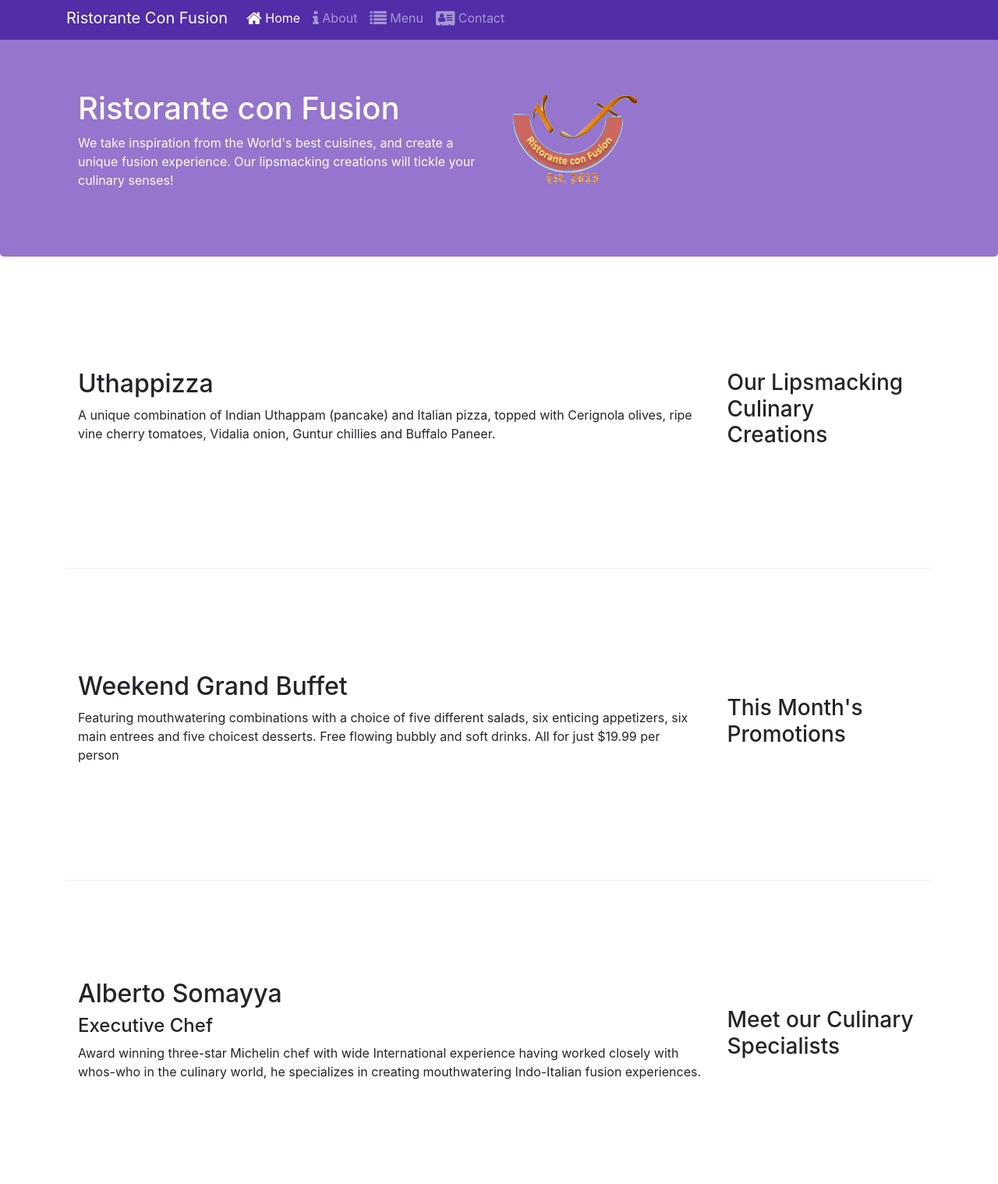
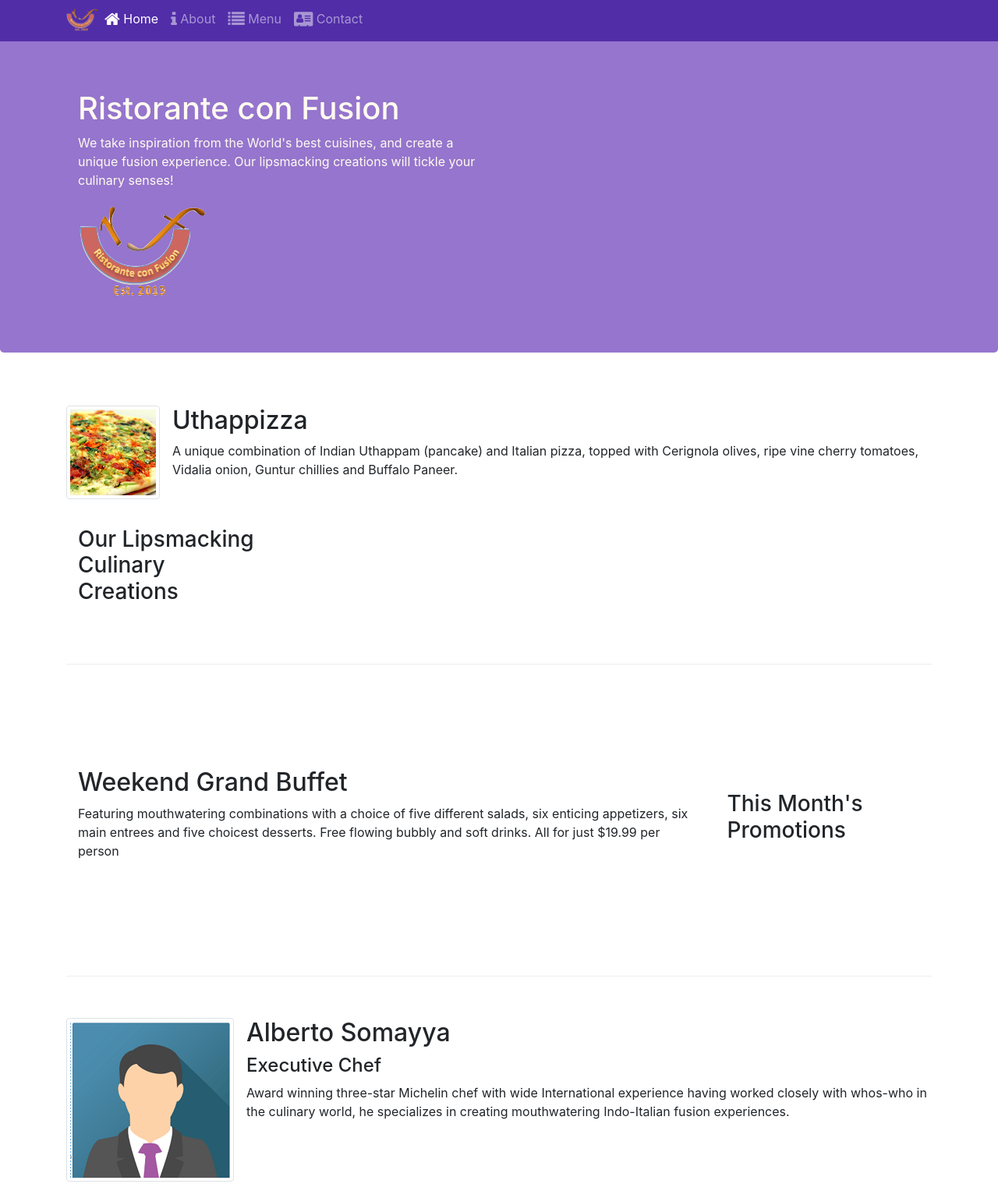
Before and after one commit to DuongHuynhTrung/Exercise5_Bootstrap, a website: page index.html in a window 1280 px wide. Shown: the part 5-1523 px from the top of the page at 78% size. Drawn offline with nearby package versions, Linux system fonts and the light colour scheme.

Commit message:
Images and Media

```diff
--- a/index.html
+++ b/index.html
@@ -23,13 +23,17 @@
             <button class="navbar-toggler" type="button" data-toggle="collapse" data-target="#Navbar">
                 <span class="navbar-toggler-icon"></span>
             </button>
-            <a class="navbar-brand" href="#">Ristorante Con Fusion</a>
+            <a class="navbar-brand mr-auto" href="#"><img src="img/logo.png" height="30" width="41"></a>
             <div class="collapse navbar-collapse" id="Navbar">
                 <ul class="navbar-nav mr-auto">
-                    <li class="nav-item active"><a class="nav-link" href="#"><span class="fa fa-home fa-lg"></span> Home</a></li>
-                    <li class="nav-item"><a class="nav-link" href="./aboutus.html"><span class="fa fa-info fa-lg"></span> About</a></1i>
-                    <li class="nav-item"><a class="nav-link" href="#"><span class="fa fa-list fa-lg"></span> Menu</a></li>
-                    <li class="nav-item"><a class="nav-link" href="./contactus.html"><span class="fa fa-address-card fa-lg"></span> Contact</a></li>
+                    <li class="nav-item active"><a class="nav-link" href="#"><span class="fa fa-home fa-lg"></span>
+                            Home</a></li>
+                    <li class="nav-item"><a class="nav-link" href="./aboutus.html"><span
+                                class="fa fa-info fa-lg"></span> About</a></1i>
+                    <li class="nav-item"><a class="nav-link" href="#"><span class="fa fa-list fa-lg"></span> Menu</a>
+                    </li>
+                    <li class="nav-item"><a class="nav-link" href="./contactus.html"><span
+                                class="fa fa-address-card fa-lg"></span> Contact</a></li>
                 </ul>
             </div>
         </div>
@@ -43,9 +47,9 @@
                     <p>We take inspiration from the World's best cuisines, and create a unique fusion experience. Our
                         lipsmacking creations will tickle your culinary senses!</p>
                 </div>
-                <div class="col-12 col-sm">
-                    <img src="img/logo.png" alt="Logo">
-                </div>
+            </div>
+            <div class="col-12 col-sm align-self-center">
+                <img src="img/logo.png" class="img-fluid">
             </div>
         </div>
     </header>
@@ -55,10 +59,15 @@
             <div class="col-12 col-sm-4 order-sm-last col-md-3">
                 <h3>Our Lipsmacking Culinary Creations</h3>
             </div>
-            <div class="col-12 col-sm order-sm-first col-md">
-                <h2>Uthappizza</h2>
-                <p>A unique combination of Indian Uthappam (pancake) and Italian pizza, topped with Cerignola olives,
-                    ripe vine cherry tomatoes, Vidalia onion, Guntur chillies and Buffalo Paneer.</p>
+            <div class="media">
+                <img class="d-flex mr-3 img-thumbnail align-self-center" src="img/uthappizza.png" alt="Uthappizza">
+                <div class="media-body">
+                    <h2 class="mt-0">Uthappizza</h2>
+                    <p class="d-none d-sm-block">A unique combination of Indian Uthappam (pancake) and Italian pizza,
+                        topped with Cerignola
+                        olives,
+                        ripe vine cherry tomatoes, Vidalia onion, Guntur chillies and Buffalo Paneer.</p>
+                </div>
             </div>
         </div>
 
@@ -79,12 +88,17 @@
             <div class="col-12 col-sm-4 order-sm-last col-md-3">
                 <h3>Meet our Culinary Specialists</h3>
             </div>
-            <div class="col-12 col-sm order-sm-first col-md">
-                <h2>Alberto Somayya</h2>
-                <h4>Executive Chef</h4>
-                <p>Award winning three-star Michelin chef with wide International experience having worked closely with
-                    whos-who in the culinary world, he specializes in creating mouthwatering Indo-Italian fusion
-                    experiences. </p>
+            <div class="media">
+                <img src="img/alberto.png" alt="Alberto Somayya" class="d-flex mr-3 img-thumbnail align-self-center">
+                <div class="media-body">
+                    <h2 class="mt-0">Alberto Somayya</h2>
+                    <h4>Executive Chef</h4>
+                    <p class="d-none d-sm-block">Award winning three-star Michelin chef with wide International experience having worked closely
+                        with
+                        whos-who in the culinary world, he specializes in creating mouthwatering Indo-Italian fusion
+                        experiences. </p>
+                </div>
+
             </div>
         </div>
     </div>
@@ -115,11 +129,16 @@
                 </div>
                 <div class="col-12 col-sm-4 align-self-center">
                     <div class="text-center">
-                        <a class="btn btn-social-icon btn-google"  href="http://google.com/+"><i class="fa fa-google-plus"></i></a>
-                        <a class="btn btn-social-icon btn-facebook" href="http://www.facebook.com/profile.php?id="><i class="fa fa-facebook"></i></a>
-                        <a class="btn btn-social-icon btn-linkedin" href="http://www.linkedin.com/in/"><i class="fa fa-linkedin"></i></a>
-                        <a class="btn btn-social-icon btn-twitter" href="http://twitter.com/"><i class="fa fa-twitter"></i></a>
-                        <a class="btn btn-social-icon btn-google" href="http://youtube.com/"><i class="fa fa-youtube"></i></a>
+                        <a class="btn btn-social-icon btn-google" href="http://google.com/+"><i
+                                class="fa fa-google-plus"></i></a>
+                        <a class="btn btn-social-icon btn-facebook" href="http://www.facebook.com/profile.php?id="><i
+                                class="fa fa-facebook"></i></a>
+                        <a class="btn btn-social-icon btn-linkedin" href="http://www.linkedin.com/in/"><i
+                                class="fa fa-linkedin"></i></a>
+                        <a class="btn btn-social-icon btn-twitter" href="http://twitter.com/"><i
+                                class="fa fa-twitter"></i></a>
+                        <a class="btn btn-social-icon btn-google" href="http://youtube.com/"><i
+                                class="fa fa-youtube"></i></a>
                         <a class="btn btn-social-icon" href="mailto:"><i class="fa fa-envelope-o"></i></a>
                     </div>
                 </div>
```
Also changed, not shown: aboutus.html (+4 -3 lines), contactus.html (+4 -3 lines).
